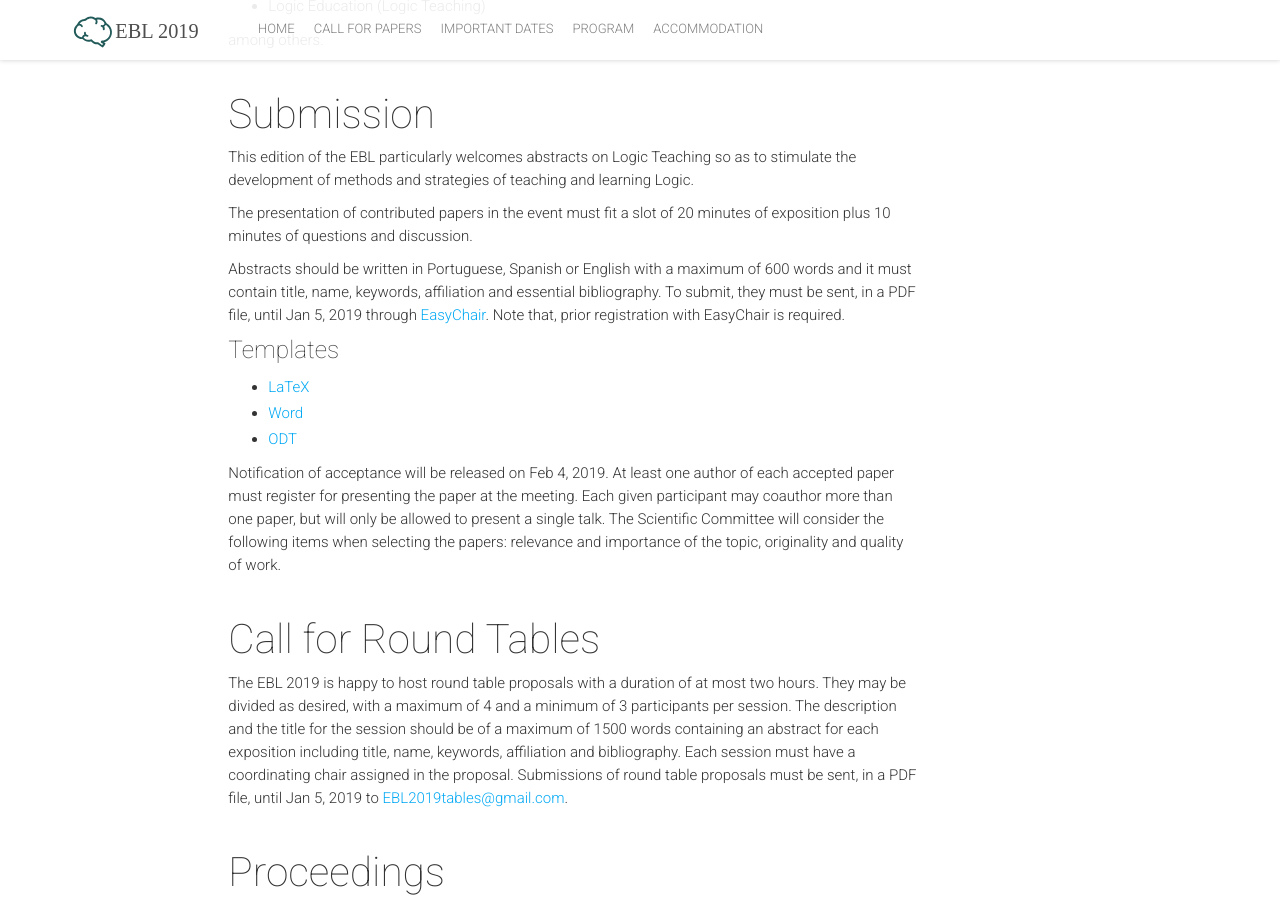
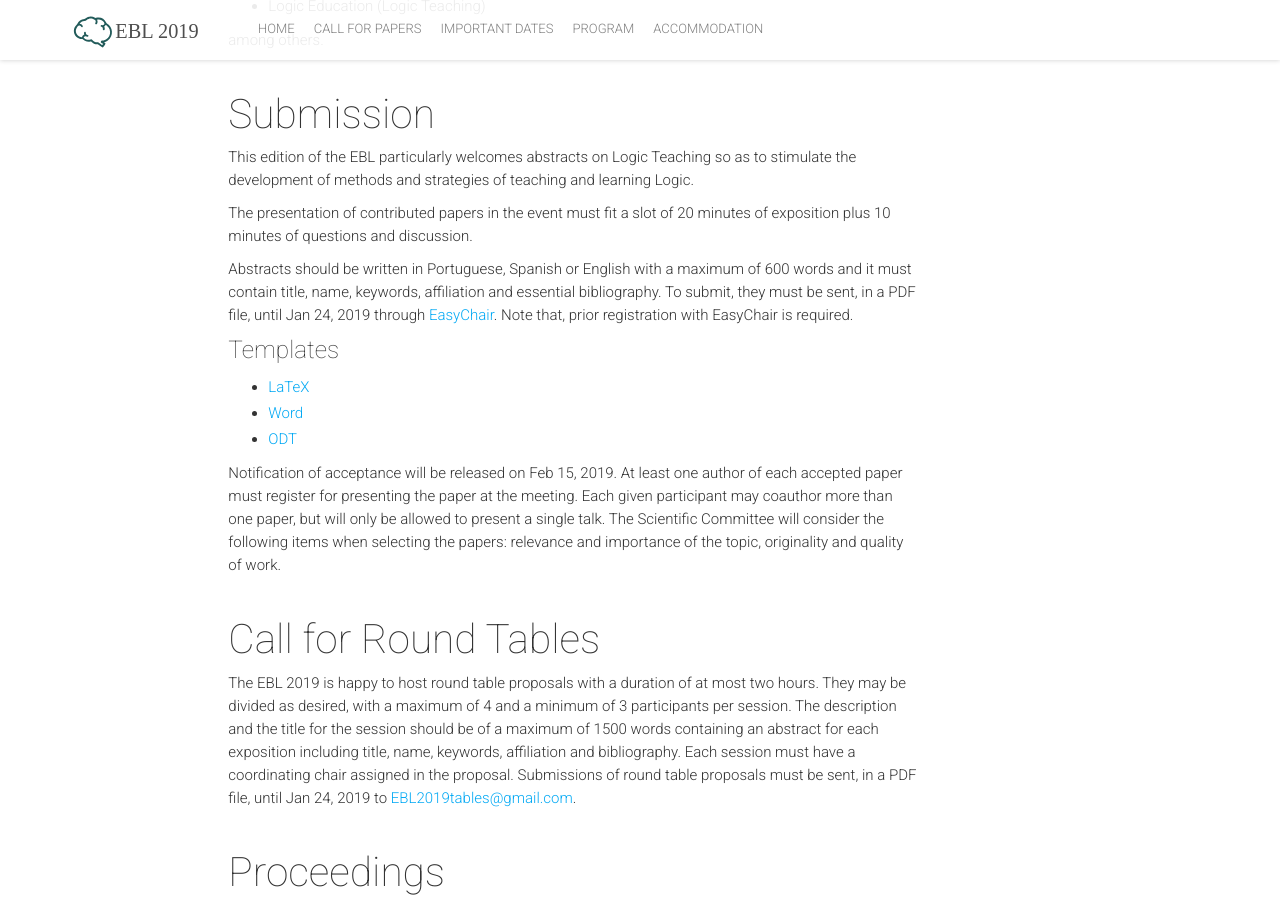
Before and after one commit to brunobruck/ebl, a Jekyll site: the page built from _posts/2018-09-25-call-for-papers.markdown, in a window 1280 px wide and 900 px high, scrolled down 1126 px. Built offline with Jekyll 4.4.1, drawn with Linux system fonts in a browser that asks for light colours; nearby versions of some CDN libraries; comment, search, counter and statistics services are not loaded.

Commit message:
fixed c4p

```diff
--- a/_posts/2018-09-25-call-for-papers.markdown
+++ b/_posts/2018-09-25-call-for-papers.markdown
@@ -32,18 +32,18 @@ This edition of the EBL particularly welcomes abstracts on Logic Teaching so as
 
 The presentation of contributed papers in the event must fit a slot of 20 minutes of exposition plus 10 minutes of questions and discussion.
 
-Abstracts should be written in Portuguese, Spanish or English with a maximum of 600 words and it must contain title, name, keywords, affiliation and essential bibliography. To submit, they must be sent, in a PDF file, until Jan 5, 2019 through <a href="https://easychair.org/conferences/?conf=ebl2019" target="_blank">EasyChair</a>. Note that, prior registration with EasyChair is required.
+Abstracts should be written in Portuguese, Spanish or English with a maximum of 600 words and it must contain title, name, keywords, affiliation and essential bibliography. To submit, they must be sent, in a PDF file, until Jan 24, 2019 through <a href="https://easychair.org/conferences/?conf=ebl2019" target="_blank">EasyChair</a>. Note that, prior registration with EasyChair is required.
 
 ###### Templates
 - <a href="/downloads/latex_template.tex">LaTeX</a>
 - <a href="/downloads/word_template.docx">Word</a>
 - <a href="/downloads/odt_template.odt">ODT</a>
 
-Notification of acceptance will be released on Feb 4, 2019. At least one author of each accepted paper must register for presenting the paper at the meeting. Each given participant may coauthor more than one paper, but will only be allowed to present a single talk. The Scientific Committee will consider the following items when selecting the papers: relevance and importance of the topic, originality and quality of work.
+Notification of acceptance will be released on Feb 15, 2019. At least one author of each accepted paper must register for presenting the paper at the meeting. Each given participant may coauthor more than one paper, but will only be allowed to present a single talk. The Scientific Committee will consider the following items when selecting the papers: relevance and importance of the topic, originality and quality of work.
 
 #### Call for Round Tables
 
-The EBL 2019 is happy to host round table proposals with a duration of at most two hours. They may be divided as desired, with a maximum of 4 and a minimum of 3 participants per session. The description and the title for the session should be of a maximum of 1500 words containing an abstract for each exposition including title, name, keywords, affiliation and bibliography. Each session must have a coordinating chair assigned in the proposal. Submissions of round table proposals must be sent, in a PDF file, until Jan 5, 2019 to <a href="mailto:EBL2019tables@gmail.com">EBL2019tables@gmail.com</a>.
+The EBL 2019 is happy to host round table proposals with a duration of at most two hours. They may be divided as desired, with a maximum of 4 and a minimum of 3 participants per session. The description and the title for the session should be of a maximum of 1500 words containing an abstract for each exposition including title, name, keywords, affiliation and bibliography. Each session must have a coordinating chair assigned in the proposal. Submissions of round table proposals must be sent, in a PDF file, until Jan 24, 2019 to <a href="mailto:EBL2019tables@gmail.com">EBL2019tables@gmail.com</a>.
 
 
 #### Proceedings
```
